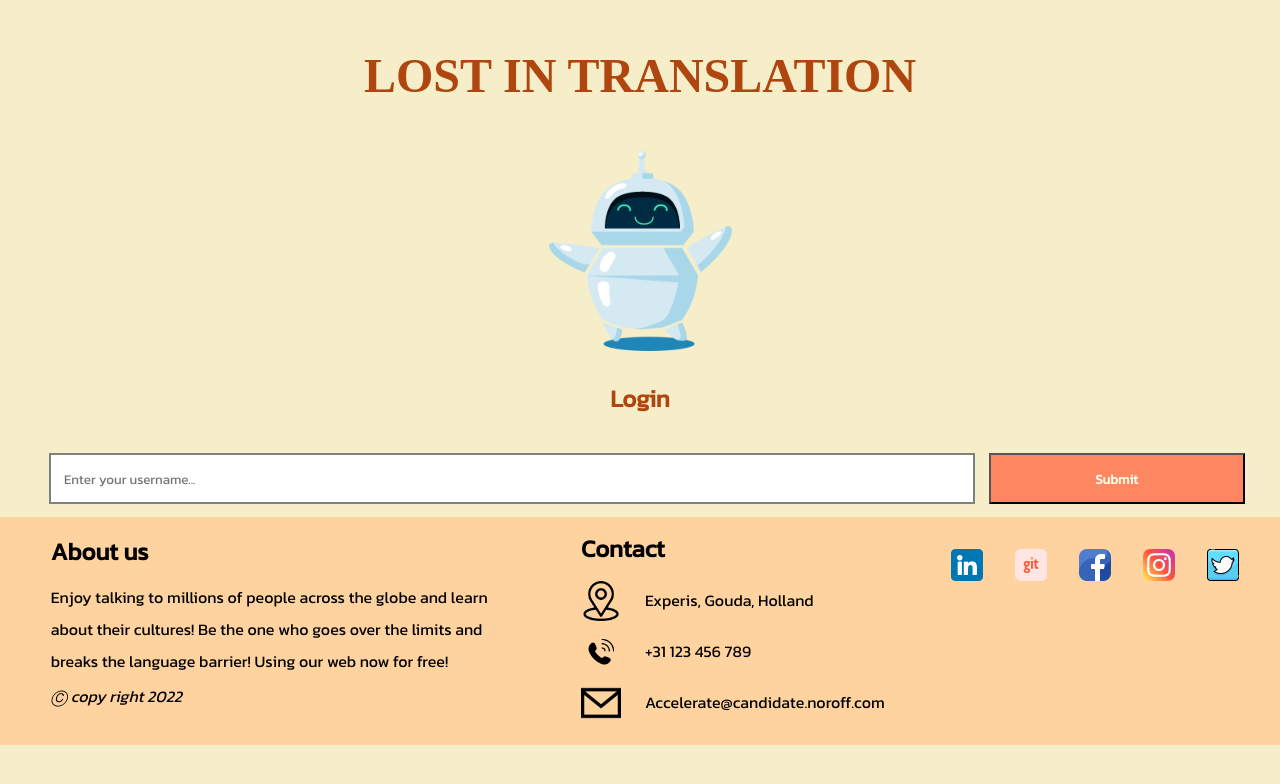
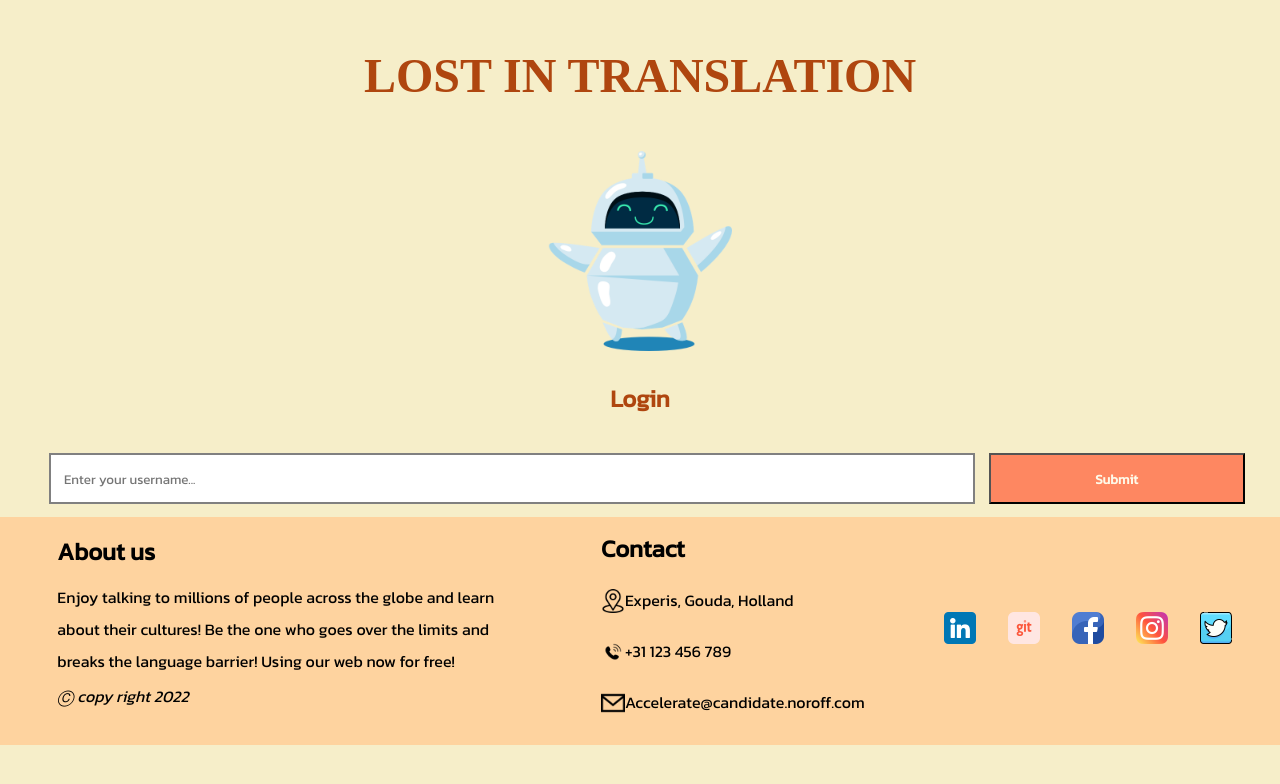
Before and after one commit to ctrl-alt-fenna/assignment-2, a React (Create React App) app: page / in a window 1280 px wide. Shown: the top 784 px of the page. Built offline with nearby package versions, Linux system fonts and the light colour scheme; no server answers; a web font is replaced by a local one.

Commit message:
Added font and fixed image spacing

```diff
--- a/src/index.css
+++ b/src/index.css
@@ -1,8 +1,7 @@
 @import url('https://fonts.googleapis.com/css2?family=Kanit&family=Love+Ya+Like+A+Sister&display=swap');
 /* import font for history list */
 @import url('https://fonts.googleapis.com/css2?family=Ibarra+Real+Nova&display=swap');
-
-
+@import url('https://fonts.googleapis.com/css2?family=Lato&display=swap');
 @import url('https://unpkg.com/ionicons@4.5.10-0/dist/ionicons.js');
 :root {
     --button-background: #FE8761;
@@ -153,15 +152,18 @@
 }
 
 #profile-history {
+  font-family: 'Lato', sans-serif;
+  font-weight: normal;
   font-size: 1.5em;
 }
 
 
 /* styling for footer */
 footer {
+  display: flex;
   background-color: var(--footer-background);
-  display: flex;
   text-align: left;
+  justify-content: space-around;
   width:100%;
   box-sizing: border-box;
   justify-content:space-around;
@@ -172,13 +174,9 @@
 footer h3 {
   font-size: 1.5em;
   margin-bottom: 0.4em;
-  align-items: left;
 }
 .contact img {
-  width: 2.5em;
-  object-fit:cover;
-  margin-right:1.5em;
-
+  width: 1.5em;
 }
 .social-icons img {
   width:2em;
@@ -196,7 +194,12 @@
   max-width: 40%;
 }
 .social-icons {
-  align-items:center;
+  translate:(0, -50%);
+  display: flex;
+  flex-wrap:wrap;
+  justify-content: center;
+  align-items: center;
+  box-sizing: border-box;
 }
 .icons {
   margin: 1em 1em;
@@ -215,7 +218,7 @@
   align-items: center;
   line-height: 3.2em;
 }
-.contact, .about-us , .social-icons {
+.contact, .about-us, .social-icons {
   margin:1em 1em;
 }
 
```
